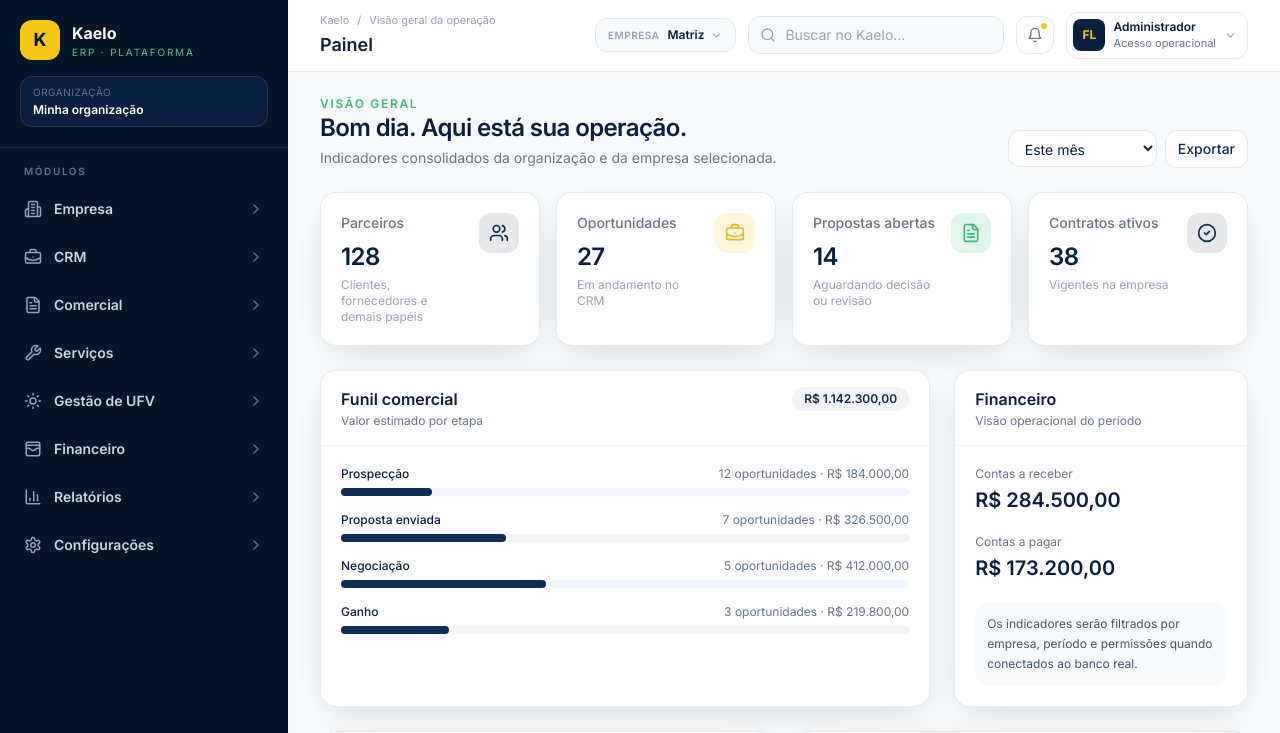
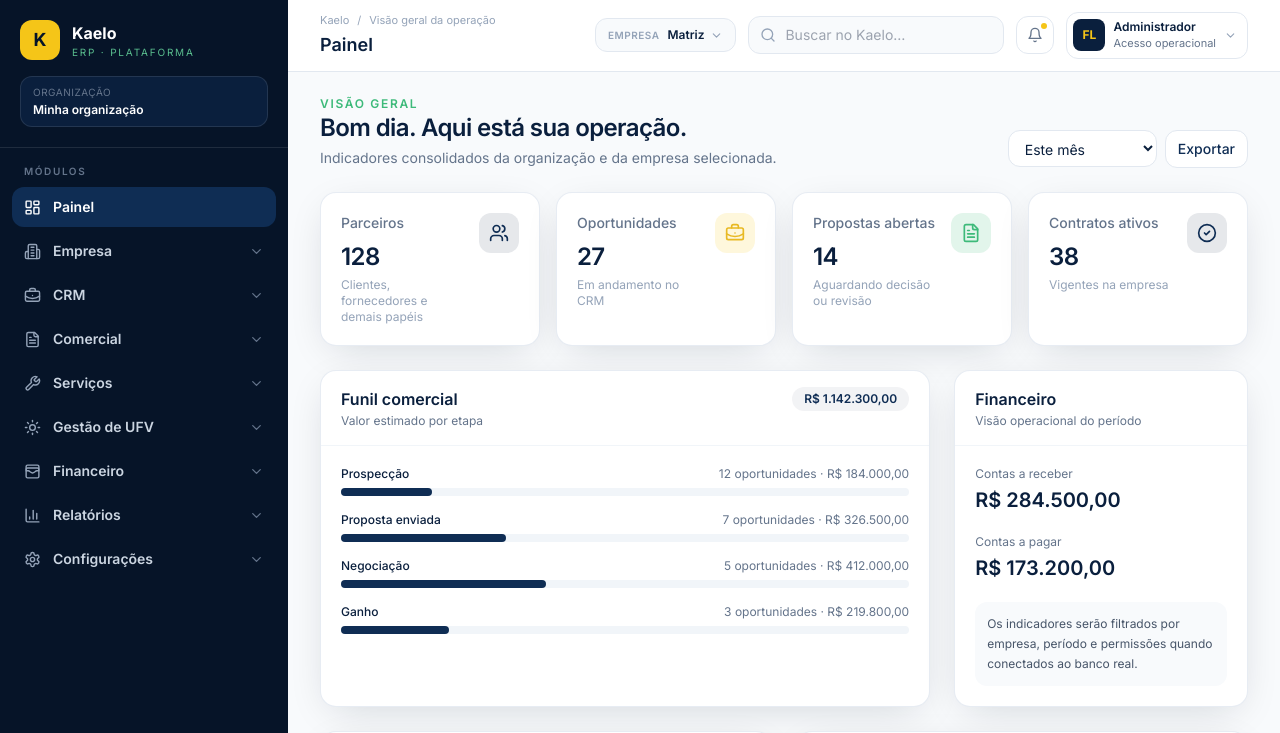
Before and after one commit to consultorfernandolima-cmyk/kaelo, a React (Vite) app: page / in a window 1280 px wide. Shown: the top 733 px of the page. Built offline with nearby package versions, Linux system fonts and the light colour scheme.

Commit message:
fix: manter modulos visiveis com submenu expansivel

```diff
--- a/src/layout/Sidebar.jsx
+++ b/src/layout/Sidebar.jsx
@@ -1,164 +1,41 @@
 import { useState } from 'react'
-import { NavLink, useLocation, useNavigate } from 'react-router-dom'
-import { ArrowLeft, BarChart3, BriefcaseBusiness, ChevronRight, FileText, LayoutDashboard, Settings, Sun, WalletCards, Wrench, Building2 } from 'lucide-react'
+import { NavLink, useLocation } from 'react-router-dom'
+import { BarChart3, BriefcaseBusiness, ChevronDown, FileText, LayoutDashboard, Settings, Sun, WalletCards, Wrench, Building2 } from 'lucide-react'
 
 const modules = [
-  { to: '/empresa', label: 'Empresa', icon: Building2, children: [
-    { to: '/empresa/usuarios', label: 'Usuários' },
-    { to: '/configuracoes/acessos', label: 'Perfil e Grupo de Usuários' },
-    { to: '/empresa', label: 'Sobre versão / licença' },
-  ]},
-  { to: '/crm', label: 'CRM', icon: BriefcaseBusiness, children: [
-    { to: '/crm', label: 'Leads' },
-    { to: '/propostas', label: 'Propostas' },
-    { to: '/comercial/faturamento', label: 'Faturamento' },
-    { to: '/contratos', label: 'Contratos' },
-  ]},
-  { to: '/comercial', label: 'Comercial', icon: FileText, children: [
-    { to: '/clientes', label: 'Parceiros' },
-    { to: '/estoque', label: 'Estoque' },
-    { to: '/propostas', label: 'Pedido / Orçamento' },
-    { to: '/comercial/faturamento', label: 'Faturamento' },
-  ]},
-  { to: '/servicos', label: 'Serviços', icon: Wrench, children: [
-    { to: '/clientes', label: 'Parceiros' },
-    { to: '/ordens-servico', label: 'Ordem de Serviço' },
-    { to: '/estoque', label: 'Estoque' },
-    { to: '/servicos/faturamento', label: 'Faturamento' },
-  ]},
-  { to: '/gestao-usinas', label: 'Gestão de UFV', icon: Sun, children: [
-    { to: '/usinas', label: 'Cadastro de Usinas' },
-    { to: '/gestao-usinas/planejamento', label: 'Planejamento O&M' },
-    { to: '/ordens-servico', label: 'Ordens de Serviço' },
-    { to: '/gestao-usinas/equipamentos', label: 'Equipamentos e Estoque' },
-    { to: '/gestao-usinas/geracao', label: 'Consumo e Geração' },
-    { to: '/gestao-usinas/relatorio-consumo', label: 'Relatório de Consumo e Geração' },
-    { to: '/implantacoes', label: 'Implantações' },
-    { to: '/propostas', label: 'Propostas' },
-    { to: '/contratos', label: 'Contratos' },
-  ]},
-  { to: '/financeiro', label: 'Financeiro', icon: WalletCards, children: [
-    { to: '/financeiro', label: 'Contas a Pagar' },
-    { to: '/financeiro', label: 'Contas a Receber' },
-    { to: '/financeiro', label: 'Retorno' },
-    { to: '/financeiro', label: 'Remessa' },
-    { to: '/financeiro', label: 'DDA' },
-  ]},
-  { to: '/relatorios', label: 'Relatórios', icon: BarChart3, children: [
-    { to: '/relatorios', label: 'Relatórios por módulo' },
-  ]},
-  { to: '/configuracoes', label: 'Configurações', icon: Settings, children: [
-    { to: '/configuracoes/ufv/ongrid', label: 'UFV On-grid' },
-    { to: '/configuracoes/ufv/hibrido', label: 'UFV Híbrido' },
-    { to: '/configuracoes/financeiro/receber', label: 'Financeiro · Contas a Receber' },
-    { to: '/configuracoes/financeiro/bancaria', label: 'Financeiro · Configuração Bancária' },
-  ]},
+  { to:'/empresa',label:'Empresa',icon:Building2,children:[{to:'/empresa/usuarios',label:'Usuários'},{to:'/configuracoes/acessos',label:'Perfis e grupos de usuários'},{to:'/empresa',label:'Sobre versão / licença'}]},
+  { to:'/crm',label:'CRM',icon:BriefcaseBusiness,children:[{to:'/crm',label:'Leads'},{to:'/propostas',label:'Propostas'},{to:'/comercial/faturamento',label:'Faturamento'},{to:'/contratos',label:'Contratos'}]},
+  { to:'/comercial',label:'Comercial',icon:FileText,children:[{to:'/clientes',label:'Parceiros'},{to:'/estoque',label:'Estoque'},{to:'/propostas',label:'Pedido / Orçamento'},{to:'/comercial/faturamento',label:'Faturamento'}]},
+  { to:'/servicos',label:'Serviços',icon:Wrench,children:[{to:'/clientes',label:'Parceiros'},{to:'/ordens-servico',label:'Ordem de Serviço'},{to:'/estoque',label:'Estoque'},{to:'/servicos/faturamento',label:'Faturamento'}]},
+  { to:'/gestao-usinas',label:'Gestão de UFV',icon:Sun,children:[{to:'/usinas',label:'Cadastro de Usinas'},{to:'/gestao-usinas/planejamento',label:'Planejamento O&M'},{to:'/ordens-servico',label:'Ordens de Serviço'},{to:'/gestao-usinas/equipamentos',label:'Equipamentos e Estoque'},{to:'/gestao-usinas/geracao',label:'Consumo e Geração'},{to:'/gestao-usinas/relatorio-consumo',label:'Relatório de Consumo e Geração'},{to:'/implantacoes',label:'Implantações'},{to:'/propostas',label:'Propostas'},{to:'/contratos',label:'Contratos'}]},
+  { to:'/financeiro',label:'Financeiro',icon:WalletCards,children:[{to:'/financeiro',label:'Contas a Pagar'},{to:'/financeiro',label:'Contas a Receber'},{to:'/financeiro',label:'Retorno'},{to:'/financeiro',label:'Remessa'},{to:'/financeiro',label:'DDA'}]},
+  { to:'/relatorios',label:'Relatórios',icon:BarChart3,children:[{to:'/relatorios',label:'Relatórios por módulo'}]},
+  { to:'/configuracoes',label:'Configurações',icon:Settings,children:[{to:'/configuracoes/ufv/ongrid',label:'UFV On-grid'},{to:'/configuracoes/ufv/hibrido',label:'UFV Híbrido'},{to:'/configuracoes/financeiro/receber',label:'Financeiro · Contas a Receber'},{to:'/configuracoes/financeiro/bancaria',label:'Financeiro · Configuração Bancária'}]},
 ]
 
-function matchesModule(item, pathname) {
-  if (item.to === '/empresa' && pathname === '/configuracoes/acessos') return true
-  return pathname === item.to || pathname.startsWith(item.to + '/')
-}
+const matches=(m,p)=>m.to==='/empresa'&&p==='/configuracoes/acessos'?true:p===m.to||p.startsWith(m.to+'/')
 
-function moduleForPath(pathname) {
-  return modules.find(item => matchesModule(item, pathname)) || null
-}
-
-export default function Sidebar() {
-  const location = useLocation()
-  const navigate = useNavigate()
-  const activeModule = moduleForPath(location.pathname)
-  const [contextModule, setContextModule] = useState(() => activeModule?.to || null)
-  const selected = modules.find(item => item.to === contextModule) || null
-
-  // When navigation reaches a module naturally, keep its contextual menu.
-  const effective = selected || activeModule
-
-  if (effective) {
-    const Icon = effective.icon
-    return (
-      <aside className="flex w-72 shrink-0 flex-col bg-navy-950 text-slate-200">
+export default function Sidebar(){
+ const location=useLocation()
+ const active=modules.find(m=>matches(m,location.pathname))
+ const [open,setOpen]=useState(active?.to||'')
+ return <aside className="flex w-72 shrink-0 flex-col bg-navy-950 text-slate-200">
   <div className="border-b border-white/10 px-5 py-5">
-          <button
-            type="button"
-            onClick={() => { setContextModule(null); navigate('/') }}
-            className="mb-4 inline-flex items-center gap-2 rounded-lg px-2 py-1.5 text-xs font-semibold text-slate-400 transition hover:bg-white/5 hover:text-white"
-          >
-            <ArrowLeft size={15} /> Voltar aos módulos
-          </button>
-          <div className="flex items-center gap-3">
-            <div className="flex h-10 w-10 items-center justify-center rounded-xl bg-solar-yellow text-navy-950">
-              <Icon size={19} />
+   <div className="flex items-center gap-3"><div className="flex h-10 w-10 items-center justify-center rounded-xl bg-solar-yellow text-navy-950"><span className="text-lg font-black">K</span></div><div><p className="text-base font-bold text-white">Kaelo</p><p className="text-[10px] uppercase tracking-[0.18em] text-solar-mint/80">ERP · Plataforma</p></div></div>
+   <div className="mt-4 rounded-xl border border-white/10 bg-navy-900 px-3 py-2"><p className="text-[10px] uppercase tracking-wider text-slate-500">Organização</p><p className="mt-0.5 truncate text-xs font-semibold text-white">Minha organização</p></div>
   </div>
-            <div>
-              <p className="text-base font-bold text-white">{effective.label}</p>
-              <p className="text-[10px] uppercase tracking-[0.18em] text-solar-mint/80">Módulo</p>
-            </div>
-          </div>
-        </div>
-
-        <nav className="flex-1 overflow-y-auto px-3 py-4">
-          <p className="px-3 pb-2 text-[10px] font-semibold uppercase tracking-[0.16em] text-slate-500">Funcionalidades</p>
-          <div className="space-y-1">
-            {effective.children.map((child, index) => (
-              <NavLink
-                key={child.to + child.label + index}
-                to={child.to}
-                onClick={() => setContextModule(effective.to)}
-                className={({ isActive }) => [
-                  'flex items-center gap-3 rounded-xl px-3 py-2.5 text-sm font-medium transition',
-                  isActive ? 'bg-navy-800 text-white ring-1 ring-solar-yellow/30' : 'text-slate-300 hover:bg-navy-900 hover:text-white',
-                ].join(' ')}
-              >
-                <ChevronRight size={15} className="text-slate-500" />
-                <span>{child.label}</span>
-              </NavLink>
-            ))}
-          </div>
-        </nav>
-
-        <div className="m-3 rounded-xl border border-white/10 bg-navy-900/80 p-3">
-          <p className="text-xs font-medium text-white">{effective.label}</p>
-          <p className="mt-1 text-[11px] leading-relaxed text-slate-400">Selecione uma funcionalidade. Use “Voltar aos módulos” para retornar à lista principal.</p>
-        </div>
-      </aside>
-    )
-  }
-
-  return (
-    <aside className="flex w-72 shrink-0 flex-col bg-navy-950 text-slate-200">
-      <div className="border-b border-white/10 px-5 py-5">
-        <div className="flex items-center gap-3">
-          <div className="flex h-10 w-10 items-center justify-center rounded-xl bg-solar-yellow text-navy-950"><span className="text-lg font-black">K</span></div>
-          <div><p className="text-base font-bold text-white">Kaelo</p><p className="text-[10px] uppercase tracking-[0.18em] text-solar-mint/80">ERP · Plataforma</p></div>
-        </div>
-        <div className="mt-4 rounded-xl border border-white/10 bg-navy-900 px-3 py-2">
-          <p className="text-[10px] uppercase tracking-wider text-slate-500">Organização</p>
-          <p className="mt-0.5 truncate text-xs font-semibold text-white">Minha organização</p>
-        </div>
-      </div>
-
   <nav className="flex-1 overflow-y-auto px-3 py-4">
    <p className="px-3 pb-2 text-[10px] font-semibold uppercase tracking-[0.16em] text-slate-500">Módulos</p>
    <div className="space-y-1">
-          {modules.map(item => {
-            const Icon = item.icon
-            return (
-              <button key={item.to} type="button" onClick={() => { setContextModule(item.to); navigate(item.to) }}
-                className="flex w-full items-center gap-3 rounded-xl px-3 py-3 text-left text-sm font-semibold text-slate-300 transition hover:bg-navy-900 hover:text-white">
-                <Icon size={18} className="text-slate-400" />
-                <span className="flex-1">{item.label}</span>
-                <ChevronRight size={16} className="text-slate-500" />
+    <NavLink to="/" end className={({isActive})=>['mb-1 flex items-center gap-3 rounded-xl px-3 py-2.5 text-sm font-semibold',isActive?'bg-navy-800 text-white':'text-slate-300 hover:bg-navy-900'].join(' ')}><LayoutDashboard size={17}/><span>Painel</span></NavLink>
+    {modules.map(m=>{const Icon=m.icon;const isOpen=open===m.to;const isActive=matches(m,location.pathname);return <div key={m.to}>
+      <button type="button" onClick={()=>setOpen(isOpen?'':m.to)} className={['flex w-full items-center gap-3 rounded-xl px-3 py-2.5 text-left text-sm font-semibold transition',isActive||isOpen?'bg-navy-800 text-white':'text-slate-300 hover:bg-navy-900 hover:text-white'].join(' ')}>
+       <Icon size={17} className={isActive||isOpen?'text-solar-yellow':'text-slate-400'}/><span className="flex-1">{m.label}</span><ChevronDown size={15} className={['transition-transform',isOpen?'rotate-180 text-solar-yellow':'text-slate-500'].join(' ')}/>
       </button>
-            )
-          })}
+      {isOpen&&<div className="ml-4 mt-1 mb-1 space-y-0.5 border-l border-white/10 pl-2">{m.children.map((c,i)=><NavLink key={c.to+c.label+i} to={c.to} end={c.to===m.to||c.to==='/'||c.to==='/empresa/usuarios'} className={({isActive})=>['block rounded-lg px-3 py-2 text-xs font-medium transition',isActive?'bg-navy-800 text-white':'text-slate-400 hover:bg-navy-900 hover:text-slate-100'].join(' ')}>{c.label}</NavLink>)}</div>}
+    </div>})}
    </div>
   </nav>
-
-      <div className="m-3 rounded-xl border border-white/10 bg-navy-900/80 p-3">
-        <p className="text-xs font-medium text-white">Ambiente Kaelo</p>
-        <p className="mt-1 text-[11px] leading-relaxed text-slate-400">Selecione um módulo para abrir somente suas funcionalidades.</p>
-      </div>
+  <div className="m-3 rounded-xl border border-white/10 bg-navy-900/80 p-3"><p className="text-xs font-medium text-white">Ambiente Kaelo</p><p className="mt-1 text-[11px] leading-relaxed text-slate-400">Os módulos permanecem visíveis. Clique no módulo para abrir ou recolher suas funcionalidades.</p></div>
  </aside>
-  )
 }
```
Lines whose indentation alone changed are shown as unchanged.
